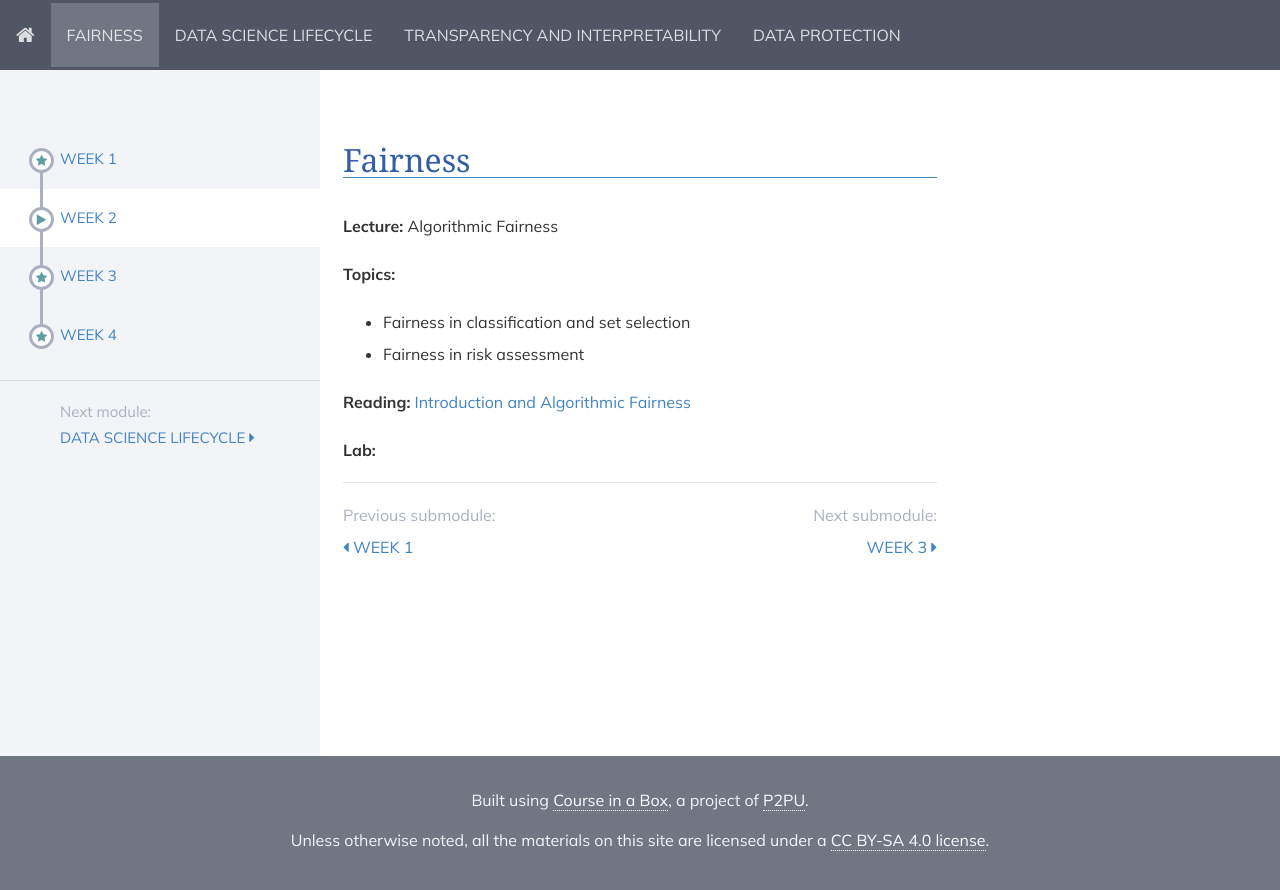
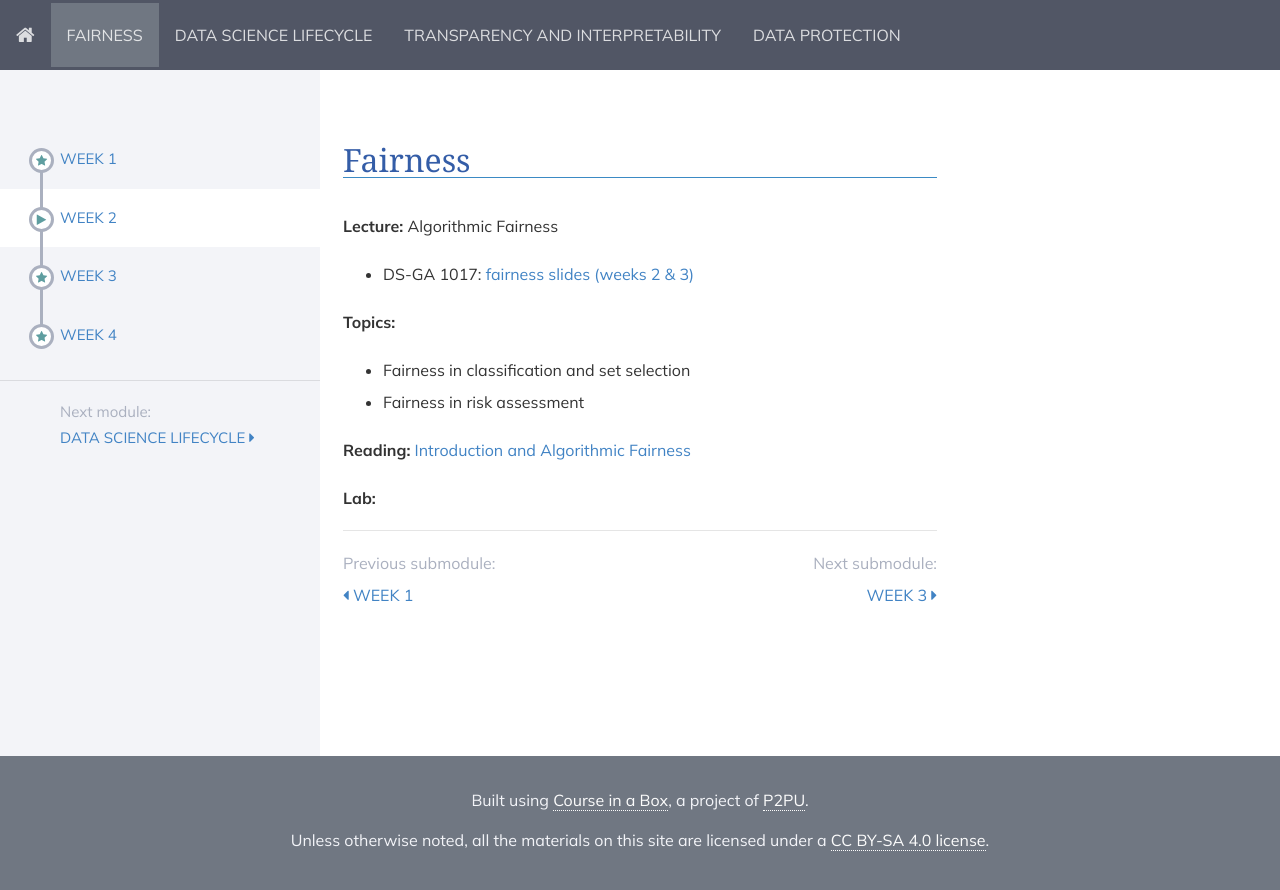
Before and after one commit to DataResponsibly/rds24, a Jekyll site: the page built from modules/fairness/_posts/2000-01-02-week2.md, in a window 1280 px wide. Shown: the top 890 px of the page. Built offline with Jekyll 4.4.1, drawn with Linux system fonts in a browser that asks for light colours; nearby versions of some CDN libraries.

Commit message:
Update 2000-01-02-week2.md

```diff
--- a/modules/fairness/_posts/2000-01-02-week2.md
+++ b/modules/fairness/_posts/2000-01-02-week2.md
@@ -6,7 +6,7 @@ title: Week 2
 
 **Lecture:** Algorithmic Fairness
 
-<!-- * DS-GA 1017: [fairness slides (weeks 2 & 3)](../../../assets/2_3_Fairness_1017.pdf) -->
+* DS-GA 1017: [fairness slides (weeks 2 & 3)](../../../assets/2_3_Fairness_1017.pdf)
 <!-- * DS-UA 202: [fairness slides](../../../assets/2_fairness_202.pdf) -->
 
 **Topics:**
```
